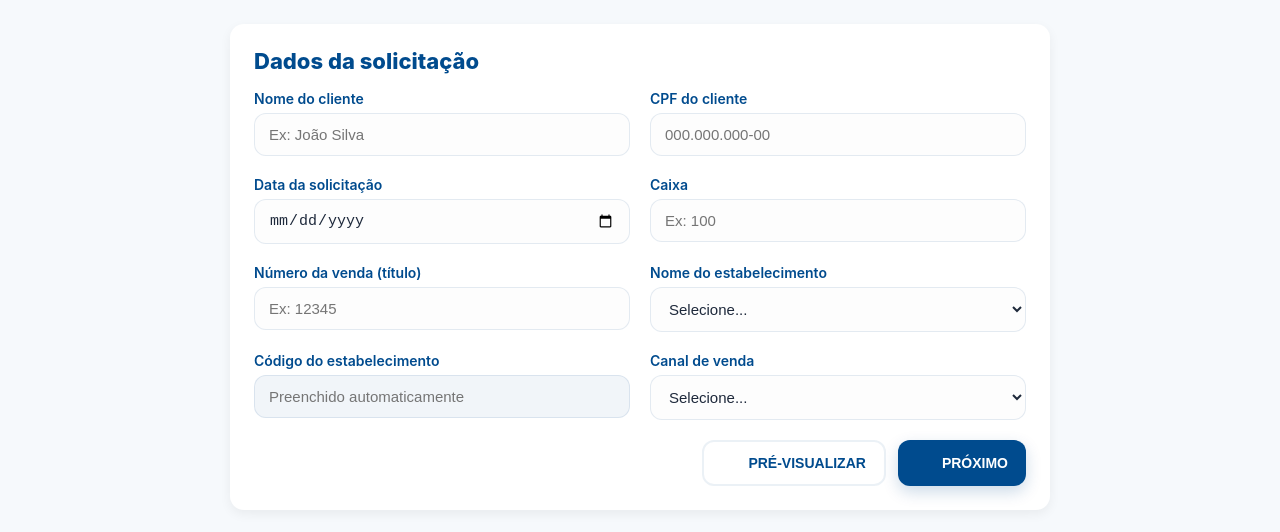
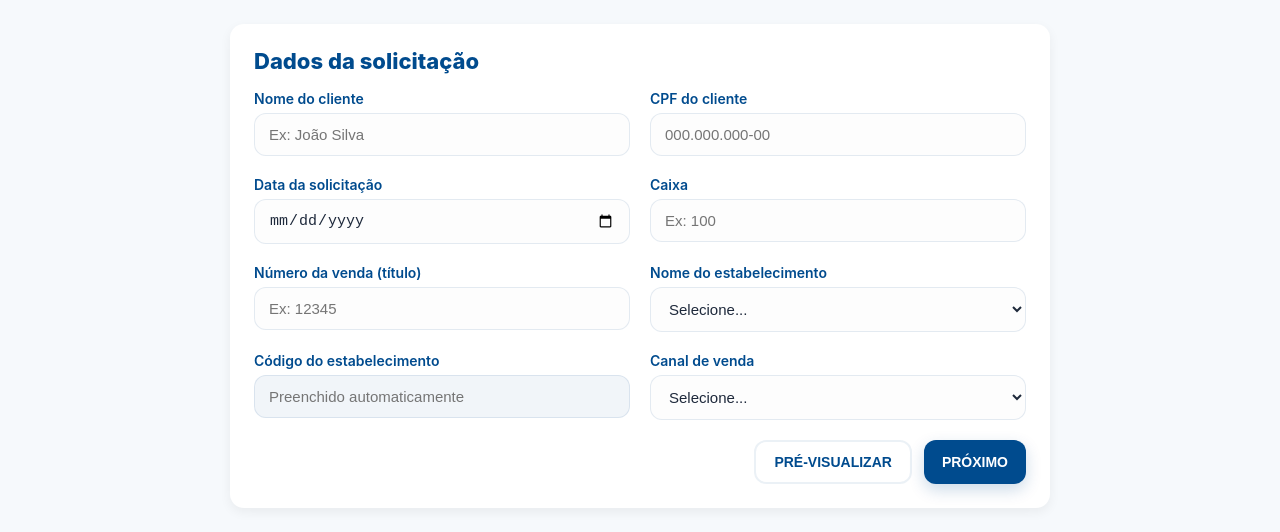
Before and after one commit to arthurd-d/teste-planilha-cancelamento, a website: page index.html in a window 1280 px wide. Shown: the part 84-616 px from the top of the page. Drawn offline with nearby package versions, Linux system fonts and the light colour scheme.

```diff
--- a/index.html
+++ b/index.html
@@ -92,10 +92,10 @@
 
           <div class="actions">
             <button class="btn ghost" id="btnPreview1">
-              <span class="icon" data-icon="eye"></span> Pré-visualizar
+              Pré-visualizar
             </button>
             <button class="btn primary" id="btnNext1">
-              <span class="icon" data-icon="arrow-right"></span> Próximo
+              Próximo
             </button>
           </div>
         </section>
@@ -113,7 +113,7 @@
               <span class="icon" data-icon="chevron-left"></span> Voltar
             </button>
             <button class="btn primary" id="btnNext2">
-              <span class="icon" data-icon="arrow-right"></span> Próximo
+                Próximo
             </button>
           </div>
         </section>
```
